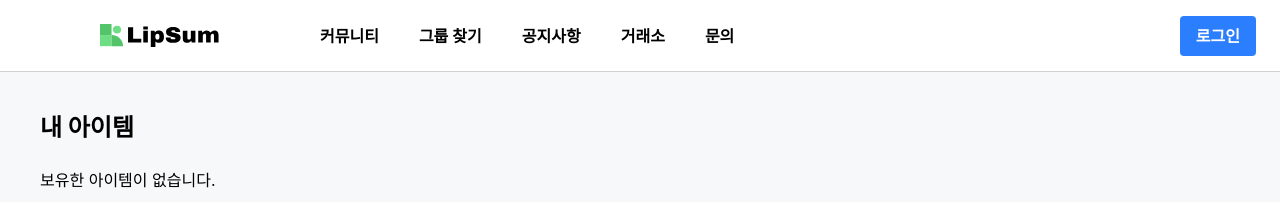
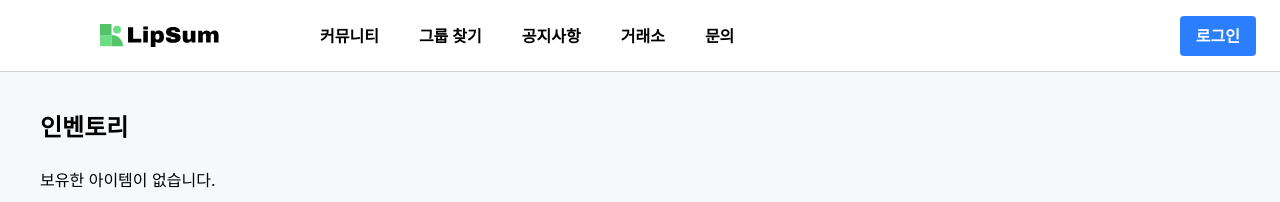
Before and after one commit to ADA-LipSum/Front, a React (Vite) app: page /inventory in a window 1280 px wide. Shown: the top 202 px of the page. Built offline with nearby package versions, Linux system fonts and the light colour scheme; no server answers.

Commit message:
feat: 인벤토리 제목을 '내 아이템'에서 '인벤토리'로 변경

```diff
--- a/src/pages/Inventory/Inventory.tsx
+++ b/src/pages/Inventory/Inventory.tsx
@@ -3,7 +3,7 @@
     <div className="min-h-screen bg-[#f7f8fa]">
       <div className="max-w-350 mx-auto flex px-10 py-10 gap-16">
         <div className="flex-1">
-          <h1 className="text-2xl font-bold mb-6">내 아이템</h1>
+          <h1 className="text-2xl font-bold mb-6">인벤토리</h1>
           <p>보유한 아이템이 없습니다.</p>
         </div>
       </div>
```
